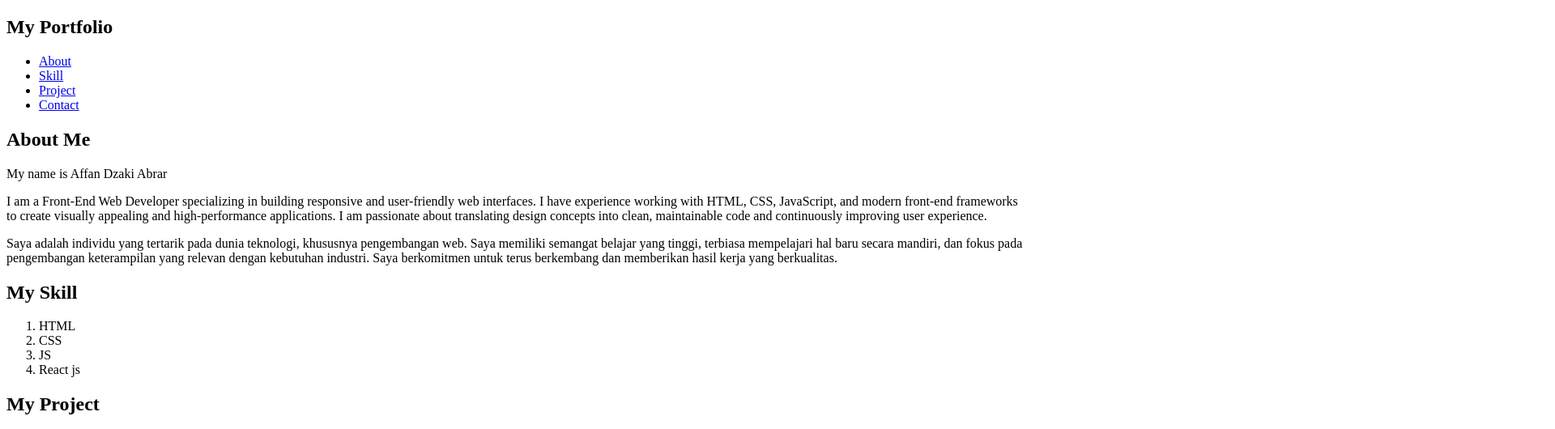
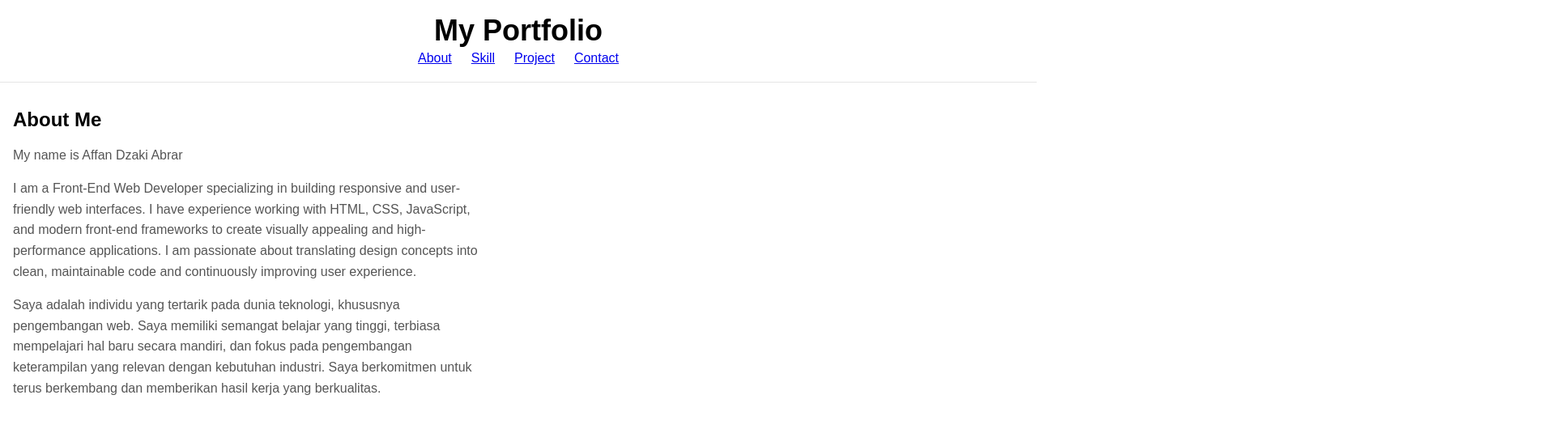
Before and after one commit to affandzaki15/Belajar_FEngineer, a plain HTML site: page WEEK 1/HTML/Day1/index.html in a window 1280 px wide. Shown: the top 530 px of the page at 81% size, 1920 px wide, since content can reach past the window. Drawn offline with Linux system fonts and the light colour scheme.

Commit message:
belajar css

```diff
--- /dev/null
+++ b/WEEK 1/HTML/Day1/cobacss.css
@@ -0,0 +1,60 @@
+:root{
+    --space-sm:1rem
+}
+
+*{
+    padding:0;
+    margin:0;
+    box-sizing:border-box;
+}
+
+body{
+    line-height: 1.5;
+}
+
+h1{
+    font-size: 1.75rem;
+}
+
+h2 {
+    font-size: 1.50rem;
+}
+
+header{
+    border-bottom: 1px solid #dcdbdbff;
+    padding: 16px;
+}
+
+nav{
+    justify-items: center;
+}
+
+nav ul{
+    display: flex;
+    gap: var(--space-sm);
+    list-style: none;
+    justify-items: center;
+}
+
+main{
+    margin: 0px;
+    max-width: 968px;
+    padding: 32px 16px;
+}
+
+section, article{
+    padding-top: var(--space-sm);
+}
+
+footer{
+    border-top: 1px solid #dcdbdbff;
+    justify-items: center;
+    padding: 16px
+}
+
+
+@media (min-width: 768px){
+    h1 {
+        font-size: 2.25rem;
+    }
+}
--- a/WEEK 1/HTML/Day1/index.html
+++ b/WEEK 1/HTML/Day1/index.html
@@ -5,6 +5,7 @@
     <meta charset="UTF-8">
     <meta name="viewport" content="width=device-width, initial-scale=1.0">
     <title>My Portfolio</title>
+    <link rel="stylesheet" href="styles.css">
 </head>
 
 <body>
@@ -48,11 +49,13 @@
             <h2>My Project</h2>
             <h3>Dorm Website</h3>
             <p>Ini adalah website asrama UM</p>
-            <p>Tech Stack :</p>
-            <ul>
-                <li>JS</li>
-                <li>php</li>
-            </ul>
+            <p>Tech Stack :
+                <ul>
+                    <li>JS</li>
+                    <li>php</li>
+                </ul>
+            </p>
+
             <figure>
                 <img src="assets/images/Screenshot 2025-07-14 124924.png" alt="dorm website fotos">
                 <figcaption>Dorm Image</figcaption>
@@ -60,6 +63,7 @@
         </article>
 
         <section id="contact">
+            <h2>Contact</h2>
             <p> email : affan@gmail.com</p>
             <p> Github : affandzaki15</p>
         </section>
--- /dev/null
+++ b/WEEK 1/HTML/Day1/styles.css
@@ -0,0 +1,115 @@
+:root {
+  --max-width: 960px;
+
+  --space-xs: 0.5rem;
+  --space-sm: 1rem;
+  --space-md: 2rem;
+  --space-lg: 3rem;
+
+  --text-base: 1rem;
+  --text-lg: 1.25rem;
+  --text-xl: 2rem;
+
+  --color-border: #e5e5e5;
+  --color-muted: #555;
+}
+
+
+
+* {
+  margin: 0;
+  padding: 0;
+  box-sizing: border-box;
+}
+
+body {
+  font-family: sans-serif;
+  line-height: 1.6;
+  font-size: var(--text-base);
+}
+
+header {
+  border-bottom: 1px solid #e5e5e5;
+  padding: 16px;
+  justify-items: center;
+}
+
+nav {
+  justify-items: center;
+}
+
+p {
+  color: var(--color-muted);
+  max-width: 65ch;
+}
+
+nav ul {
+  display: flex;
+  flex-direction: row;
+  gap: 1.5rem;
+  list-style: none;
+}
+
+@media (min-width: 768px) {
+  nav ul {
+    flex-direction: row;
+    align-items: center;
+  }
+}
+
+h1 {
+  font-size: 1.75rem;
+}
+
+@media (min-width: 768px) {
+  h1 {
+    font-size: 2.25rem;
+  }
+}
+
+main {
+  max-width: 960px;
+  margin: 0px;
+  padding: 32px 16px;
+}
+
+section,
+article {
+  margin-bottom: 50px;
+}
+
+figure {
+  max-width: 400px;
+}
+
+
+footer {
+  margin: 16px;
+  border-top: 1px solid #e5e5e5;
+  text-align: center;
+}
+
+h1,
+h2,
+h3 {
+  line-height: 1.2;
+}
+
+h2 {
+  margin-bottom: 1rem;
+}
+
+p {
+  margin-bottom: 1rem;
+}
+
+img {
+  max-width: 100%;
+  display: block;
+  margin-top: 1rem;
+}
+
+main ol,
+main ul {
+  padding-left: 1.25rem;
+}
```
Also changed, not shown: WEEK 1/HTML/Day1/coba.html (added, +56 -0 lines).
